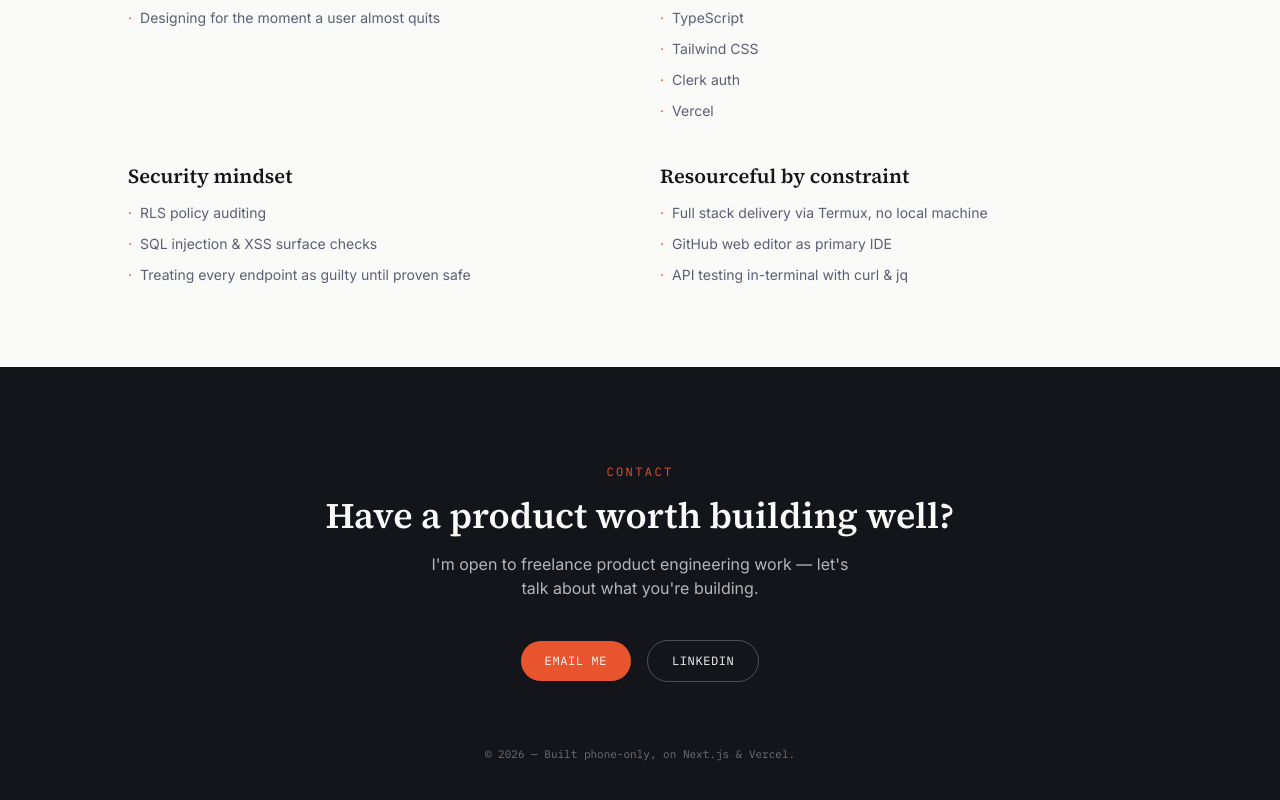
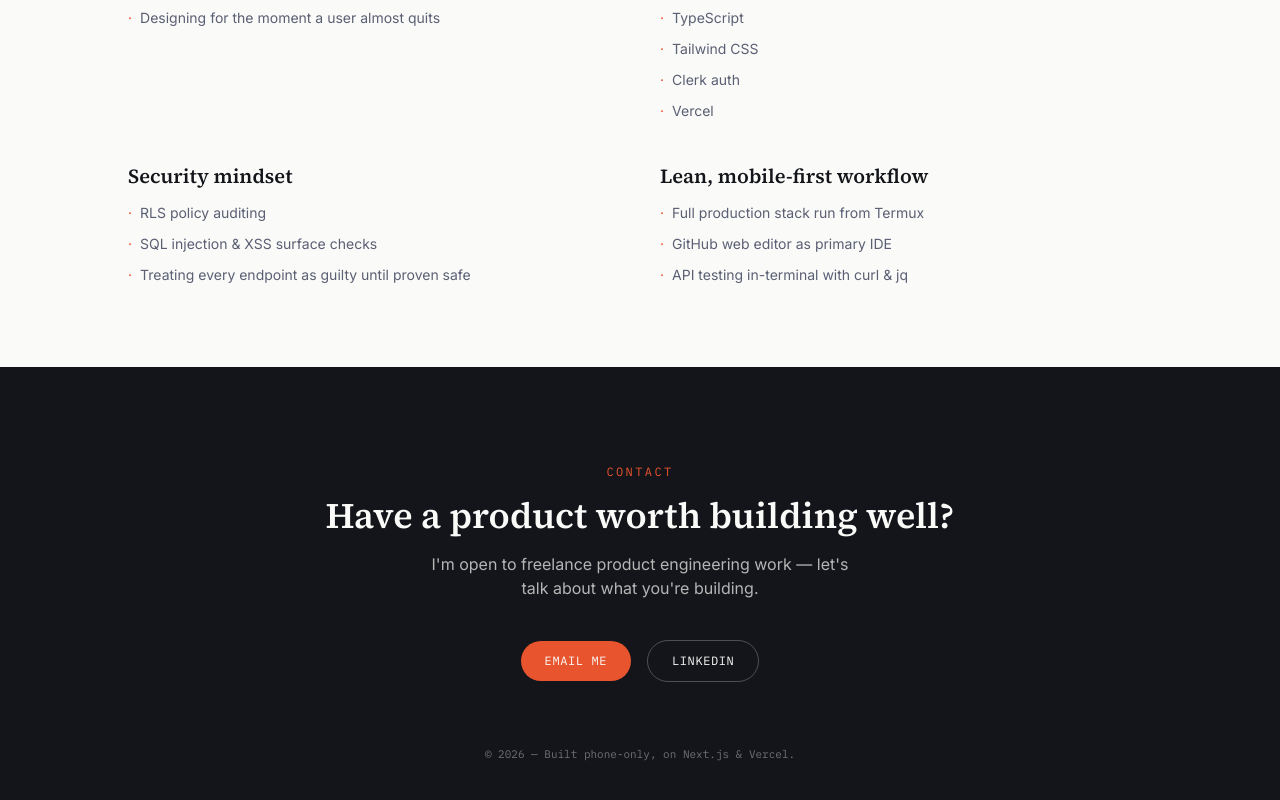
Before and after one commit to examforge99/victor-portfolio, a Next.js app: page / in a window 1280 px wide. Shown: the part 4900-5700 px from the top of the page. Built offline with nearby package versions, Linux system fonts and the light colour scheme.

Commit message:
Update section titles and items in Approach component

```diff
--- a/components/Approach.tsx
+++ b/components/Approach.tsx
@@ -20,9 +20,9 @@ const groups = [
     ],
   },
   {
-    title: "Resourceful by constraint",
+    title: "Lean, mobile-first workflow",
     items: [
-      "Full stack delivery via Termux, no local machine",
+      "Full production stack run from Termux",
       "GitHub web editor as primary IDE",
       "API testing in-terminal with curl & jq",
     ],
@@ -59,4 +59,4 @@ export default function Approach() {
       </div>
     </section>
   );
-}
+              }
```
